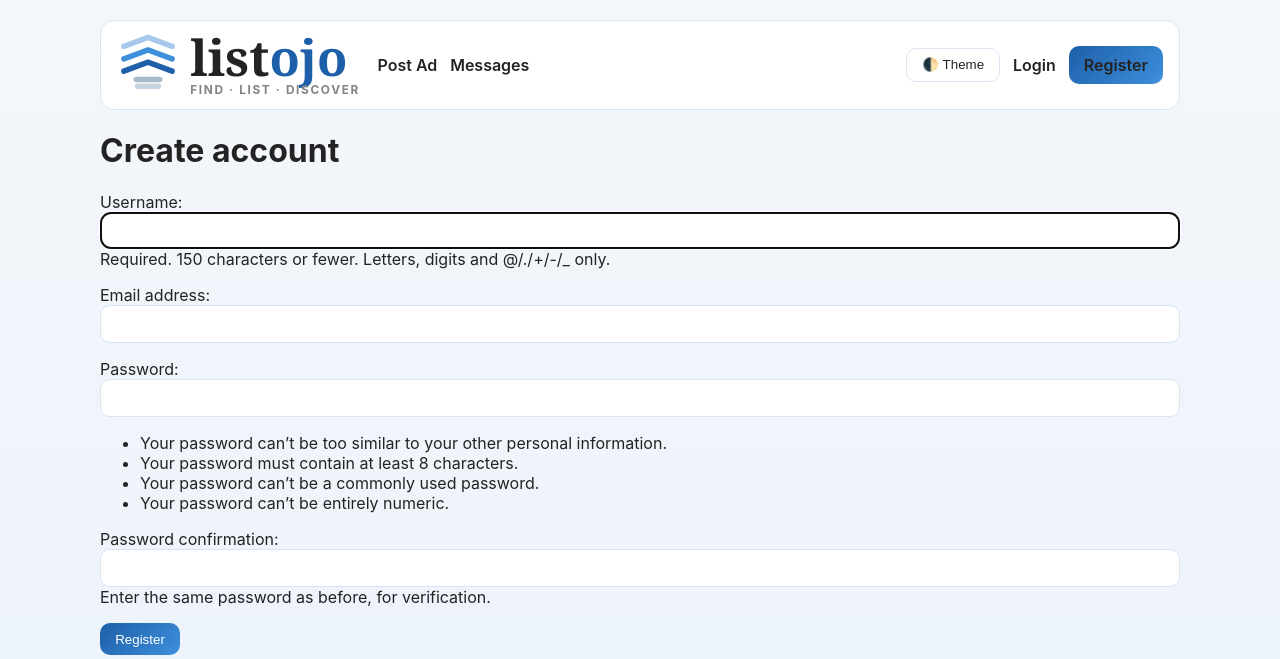
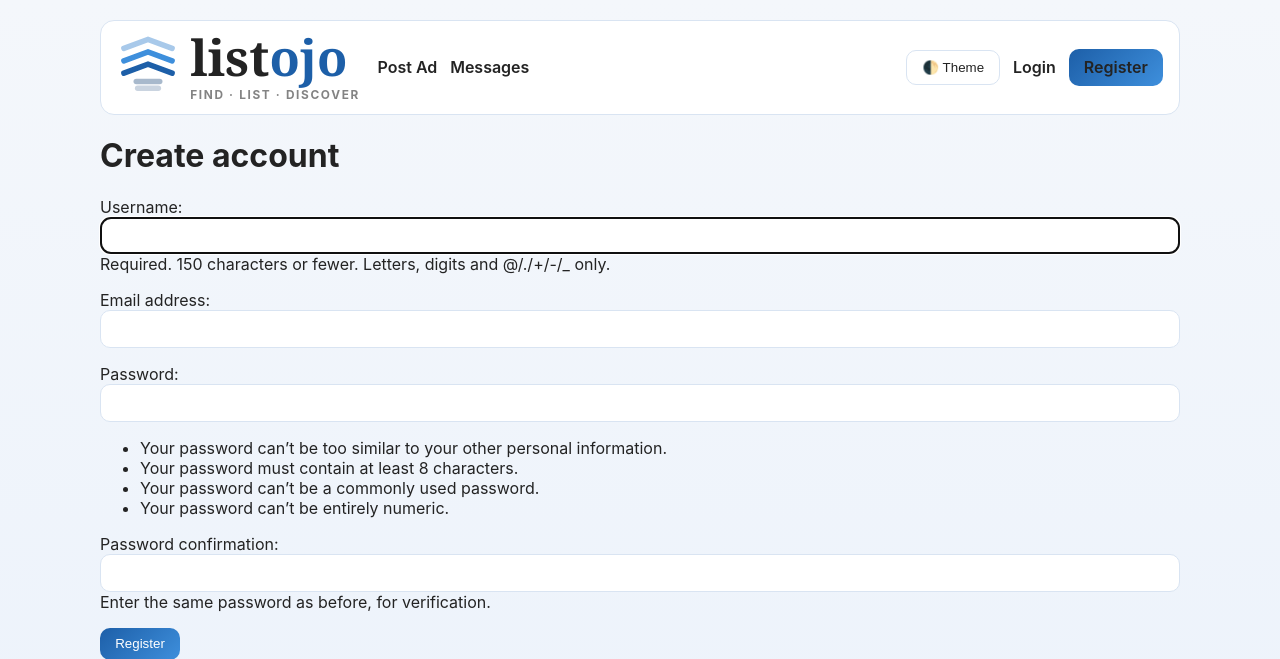
Before and after one commit to saichand003/classifieds, a Django app: page /accounts/register/ in a window 1280 px wide. Shown: the top 659 px of the page. Run offline with Django 5.2, Linux system fonts and the light colour scheme.

Commit message:
Increase spacing between Listojo wordmark and tagline

```diff
--- a/static/styles.css
+++ b/static/styles.css
@@ -34,7 +34,7 @@ body { font-family: Inter, Arial, sans-serif; background: var(--bg); color: var(
 .wordmark { font-family: Georgia, 'Times New Roman', serif; font-size: 3.1rem; font-weight: 700; }
 .wordmark-dark { color:#232323; }
 .wordmark-blue { color:#1d5fa8; }
-.tagline { margin-top:.15rem; font-size:.74rem; letter-spacing:.14em; color:#838383; font-weight:700; }
+.tagline { margin-top:.45rem; font-size:.74rem; letter-spacing:.14em; color:#838383; font-weight:700; }
 .primary-links, .nav-links { display:flex; gap:.8rem; flex-wrap:wrap; align-items:center; }
 .primary-links a, .nav-links a { text-decoration:none; color:var(--text); font-weight:600; }
 .button, button {
@@ -63,5 +63,5 @@ footer { text-align:center; padding-bottom:.8rem; }
   .filters { grid-template-columns: 1fr; }
   .logo-mark { height: 48px; }
   .wordmark { font-size: 2rem; }
-  .tagline { font-size: .62rem; letter-spacing: .1em; }
+  .tagline { margin-top: .32rem; font-size: .62rem; letter-spacing: .1em; }
   }
```
